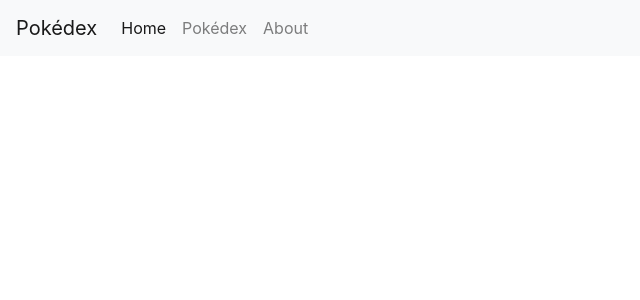
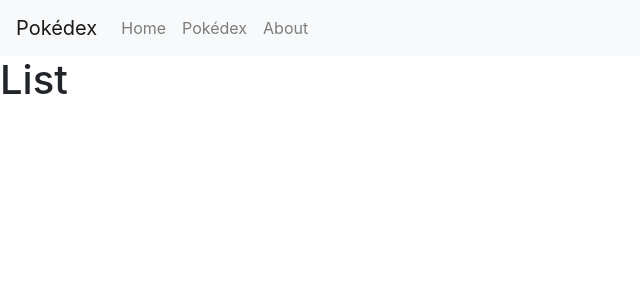
Before and after one commit to rafaelji/Pokedex, a React (Create React App) app: page /app/pokedex in a window 1280 px wide. Shown: the top 300 px of the page, without its empty margins (0-640 px from the left). Built offline with nearby package versions, Linux system fonts and the light colour scheme.

Commit message:
add sub routes

```diff
--- a/src/components/list/List.js
+++ b/src/components/list/List.js
@@ -1,6 +1,6 @@
 import React from 'react';
 
-import 'List.css';
+import './List.css';
 
 function List() {
   return <h1>List</h1>;
--- a/src/components/shell/Shell.js
+++ b/src/components/shell/Shell.js
@@ -1,12 +1,24 @@
 import React from 'react';
+import {
+  Switch,
+  Route,
+  Link,
+  useRouteMatch,
+  Redirect
+} from "react-router-dom";
 
 import './Shell.css';
 
+import List from "../list/List";
+import About from "../about/About";
+
 function Shell() {
+  const match = useRouteMatch();
+
   return (
     <div className="shell">
       <nav className="navbar navbar-expand-lg navbar-light bg-light">
-        <a className="navbar-brand" href="#">Pokédex</a>
+        <Link to="/" className="navbar-brand">Pokédex</Link>
         <button className="navbar-toggler" type="button" data-toggle="collapse" data-target="#navbarSupportedContent"
                 aria-controls="navbarSupportedContent" aria-expanded="false" aria-label="Toggle navigation">
           <span className="navbar-toggler-icon"></span>
@@ -14,18 +26,24 @@ function Shell() {
 
         <div className="collapse navbar-collapse" id="navbarSupportedContent">
           <ul className="navbar-nav mr-auto">
-            <li className="nav-item active">
-              <a className="nav-link" href="#">Home</a>
+            <li className="nav-item">
+              <Link to="/" className="nav-link">Home</Link>
             </li>
             <li className="nav-item">
-              <a className="nav-link" href="#">Pokédex</a>
+              <Link to={`${match.url}/pokedex`} className="nav-link">Pokédex</Link>
             </li>
             <li className="nav-item">
-              <a className="nav-link" href="#">About</a>
+              <Link to={`${match.url}/about`} className="nav-link">About</Link>
             </li>
           </ul>
         </div>
       </nav>
+
+      <Switch>
+        <Route exact path={match.path} component={() => <Redirect to={`${match.path}/pokedex`} />} />
+        <Route exact path={`${match.path}/pokedex`} component={List} />
+        <Route path={`${match.path}/about`} component={About} />
+      </Switch>
     </div>
   );
 }
```
